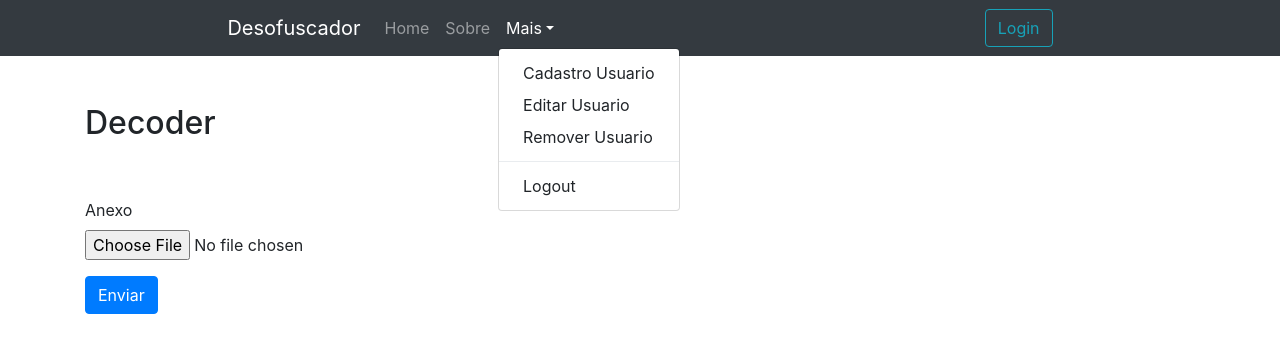
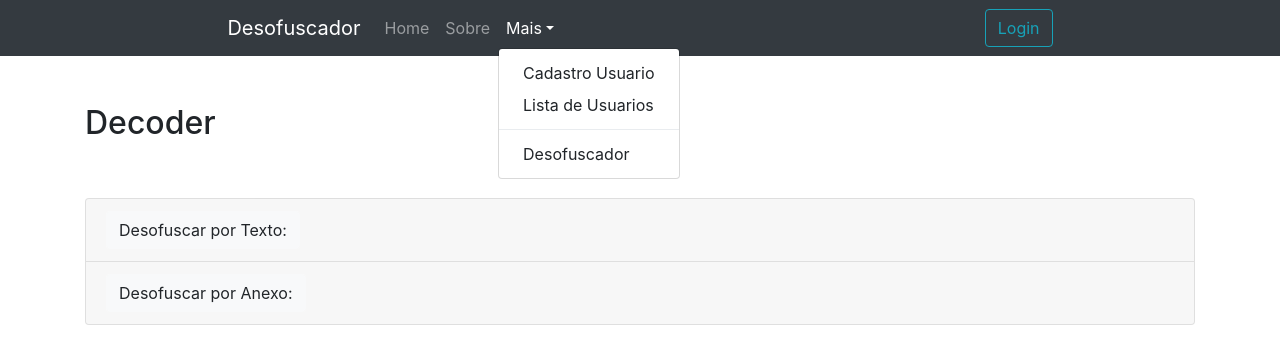
Before and after one commit to cauannora/api_usuario_front, a React (Create React App) app: page /decode in a window 1280 px wide. Both pictures are taken after a click on the button "Mais". Shown: the top 364 px of the page. Built offline with nearby package versions, Linux system fonts and the light colour scheme.

Commit message:
Formulario de desofuscamento com arquivos e texto

```diff
--- a/public/index.html
+++ b/public/index.html
@@ -15,6 +15,15 @@
 		#jumbotronLayout{
 			margin: 5% auto;
 		}
+    #TableLayout{
+      margin: 5% auto;
+    }
+    #divider{
+      margin: 1%;
+    }
+    #btn{
+      margin: 1%;
+    }
 	</style>
   </head>
   <body>
--- a/src/App.js
+++ b/src/App.js
@@ -5,12 +5,12 @@ import {
   Route
 } from 'react-router-dom'
 
-import Info from './components/pages/Info';
-import UsersList from './components/pages/Home';
+import Lista from './components/pages/Info';
+import Home from './components/pages/Home';
 import UsersEdit from './components/pages/Edit';
 import UsersNew from './components/pages/New';
 import Layout from './components/layout/Layout'
-import FormLogin from './components/forms_buttons/FormLogin'
+// import FormLogin from './components/forms_buttons/FormLogin'
 import DecoderUpload from './components/pages/Decoder'
 
 function App() {
@@ -19,7 +19,7 @@ function App() {
       <Layout>
       <Switch>
         <Route exact path='/'>
-          <UsersList/>
+          <Home/>
         </Route>
 		    <Route exact path='/decode'>
 			    <DecoderUpload/>
@@ -30,11 +30,11 @@ function App() {
         <Route exact path='/new'>
           <UsersNew/>
         </Route>
-        <Route exact path='/login'>
+        {/* <Route exact path='/login'>
           <FormLogin/>
-        </Route>
-		    <Route path='/'>
-			    <Info/>
+        </Route> */}
+		    <Route exact path='/lista'>
+			    <Lista/>
 		    </Route>
       </Switch>
       </Layout>
--- a/src/components/forms_buttons/FormUpload.js
+++ b/src/components/forms_buttons/FormUpload.js
@@ -4,22 +4,105 @@ import Row from 'react-bootstrap/Row';
 import Col from 'react-bootstrap/Col';
 import Form from 'react-bootstrap/Form';
 import Button from 'react-bootstrap/Button';
+import Card from 'react-bootstrap/Card';
+import Accordion from 'react-bootstrap/Accordion';
 
-function UploadForm() {
-    return (
+class UploadForm extends React.Component {
+    constructor(props) {
+      super(props);
+      this.state = {valueInput: '', valueOutput: ''};
+      this.handleChange = this.handleChange.bind(this);
+      this.handleClear = this.handleClear.bind(this);
+      this.handleSubmit = this.handleSubmit.bind(this);
+    }
+
+    handleChange(event) {this.setState({valueInput: event.target.value}); console.log(this.state.valueInput) }
+    handleClear(event) {this.setState({valueInput: "", valueOutput: ""}); console.log(this.state.valueInput) }
+    handleSubmit(event) {
+        const texto =  {
+            'texto' : this.state.valueInput
+        };
+        console.log(this.state.valueInput)
+        const uri = `http://localhost:3001/upload/texto`;
+        const options = {
+            method: 'post',
+            headers: {
+                'Content-Type': 'application/json'
+            },
+            body: JSON.stringify(texto)
+        };
+        fetch(uri, options)
+            .then(data => data.json())
+            .then(data_msg => {
+                console.log(data_msg.data)
+                this.setState({valueOutput: data_msg.data})
+            })
+            .catch(err => alert("erro:"+err))
+
+      event.preventDefault();
+    }
+
+    render(){
+        return(
+
         <Row>
-            <Col>
-                <Form action="http://localhost:3001/upload/file"
+            {/* <Form action="http://localhost:3001/upload/file"
                         method="POST" encType="multipart/form-data">
                             <Form.Group>
                                 <Form.File id="attachment" name="attachment"
                                 label="Anexo"/>
                             </Form.Group>
                             <Button type="submit">Enviar</Button>
+                        </Form> */}
+            <Col>
+            <Accordion>
+                <Card>
+                    <Card.Header>
+                        <Accordion.Toggle as={Button} variant="light" eventKey="0">
+                        Desofuscar por Texto:
+                        </Accordion.Toggle>
+                    </Card.Header>
+                    <Accordion.Collapse eventKey="0">
+                        <Card.Body>
+                                <Card.Title>Adicione um texto no campo abaixo e clique em Desofuscar</Card.Title>
+                                <Form>
+                                    <Form.Label>Texto:</Form.Label>
+                                    <Form.Control as="textarea" value={this.state.valueInput} onChange={this.handleChange} name="texto" id="texto" rows="6" />
+                                    <hr id="divider"/>
+                                    <Form.Label>Texto desofuscado:</Form.Label>
+                                    <Form.Control disabled as="textarea" value={this.state.valueOutput} name="r_texto" id="r_texto" rows="6" />
+                                    <Button id="btn" onClick={this.handleSubmit} variant="primary">Desofuscar</Button>
+                                    <Button id="btn"  onClick={this.handleClear} variant="secondary">Limpar campo</Button>
                                 </Form>
+                        </Card.Body>
+                    </Accordion.Collapse>
+                </Card>
+                <Card>
+                    <Card.Header>
+                        <Accordion.Toggle as={Button} variant="light" eventKey="1">
+                        Desofuscar por Anexo:
+                        </Accordion.Toggle>
+                    </Card.Header>
+                    <Accordion.Collapse eventKey="1">
+                        <Card.Body>
+                                <Card.Title>Anexe o arquivo .log, .txt para desofuscar!</Card.Title>
+                                <Form action="http://localhost:3001/upload/file"
+                                method="POST" encType="multipart/form-data">
+                                    <Form.Group>
+                                        <Form.Label>Arquivo para ser desofuscado</Form.Label>
+                                        <Form.File id="attachment" name="attachment"
+                                        label="Anexo"/>
+                                    </Form.Group>
+                                    <Button id="btn" type="submit" variant="primary">Desofuscar</Button>
+                                </Form>
+                        </Card.Body>
+                    </Accordion.Collapse>
+                </Card>
+            </Accordion>
             </Col>
         </Row>
     )
 }
+}
 
 export default UploadForm;
--- a/src/components/layout/Navbar.js
+++ b/src/components/layout/Navbar.js
@@ -8,18 +8,20 @@ function LayoutNavbar(props) {
 	return (
 		<Navbar expand="lg" bg="dark " variant="dark">
 			<Nav id="navbarLayout">
-			<Navbar.Brand href="/home">Desofuscador</Navbar.Brand>
+			<Navbar.Brand href="/">Desofuscador</Navbar.Brand>
 			<Navbar.Toggle aria-controls="basic-navbar-nav" />
 			<Navbar.Collapse id="basic-navbar-nav">
 				<Nav className="mr-auto">
-				<Nav.Link href="/home">Home</Nav.Link>
+				<Nav.Link href="/">Home</Nav.Link>
 				<Nav.Link href="/sobre">Sobre</Nav.Link>
 				<NavDropdown title="Mais" id="basic-nav-dropdown">
-					<NavDropdown.Item href="#action/3.1">Cadastro Usuario</NavDropdown.Item>
-					<NavDropdown.Item href="#action/3.2">Editar Usuario</NavDropdown.Item>
-					<NavDropdown.Item href="#action/3.3">Remover Usuario</NavDropdown.Item>
+					<NavDropdown.Item href="/new">Cadastro Usuario</NavDropdown.Item>
+					<NavDropdown.Item href="/lista">Lista de Usuarios</NavDropdown.Item>
+					{/* <NavDropdown.Item href="/edit">Editar Usuario</NavDropdown.Item> */}
+					{/* <NavDropdown.Item href="/lista">Remover Usuario</NavDropdown.Item> */}
 					<NavDropdown.Divider />
-					<NavDropdown.Item href="#action/3.4">Logout</NavDropdown.Item>
+					<NavDropdown.Item href="/decode">Desofuscador</NavDropdown.Item>
+					{/* <NavDropdown.Item href="#action/3.4">Logout</NavDropdown.Item> */}
 				</NavDropdown>
 				</Nav>
 			</Navbar.Collapse>
--- a/src/components/pages/Home.js
+++ b/src/components/pages/Home.js
@@ -1,7 +1,7 @@
 import React from 'react';
 import LayoutJumbotron from '../layout/Jumbotron';
 
-function UsersList() {
+function Home() {
     const title = "Desofuscador"
     return (
         <React.Fragment>
@@ -9,4 +9,4 @@ function UsersList() {
         </React.Fragment>
         );
 }
-export default UsersList;
+export default Home;
--- a/src/components/pages/Info.js
+++ b/src/components/pages/Info.js
@@ -1,12 +1,10 @@
 import React from 'react';
-import Header from '../layout/Header';
+import UserTable from '../pages/UsersTable';
 
 function Info(props){
     return (
         <React.Fragment>
-            <Header title="Controle de Usuários"/>
-			<p>Nos foi solicitado que desenvolvessemos um projeto de persistência de dados de usuários NodeJS, express e React.</p>
-			<p>Clique <a href="/home">aqui</a> para acessar o projeto.</p>
+            <UserTable/>
         </React.Fragment>
         );
 }
--- a/src/components/pages/UsersTable.js
+++ b/src/components/pages/UsersTable.js
@@ -5,7 +5,7 @@ import Col from 'react-bootstrap/Col';
 import Table from 'react-bootstrap/Table';
 import Button from 'react-bootstrap/Button'
 
-import UserDelButton from './UserDelButton';
+import UserDelButton from '../forms_buttons/UserDelButton';
 
 class UsersTable extends React.Component{
     constructor(props){
@@ -64,7 +64,7 @@ class UsersTable extends React.Component{
 
 function TableHeader(){
     return (
-        <thead>
+        <thead id="TableLayout">
             <tr>
                 <th>ID</th>
                 <th>Nome de Usuario</th>
```
Lines whose indentation alone changed are shown as unchanged.
